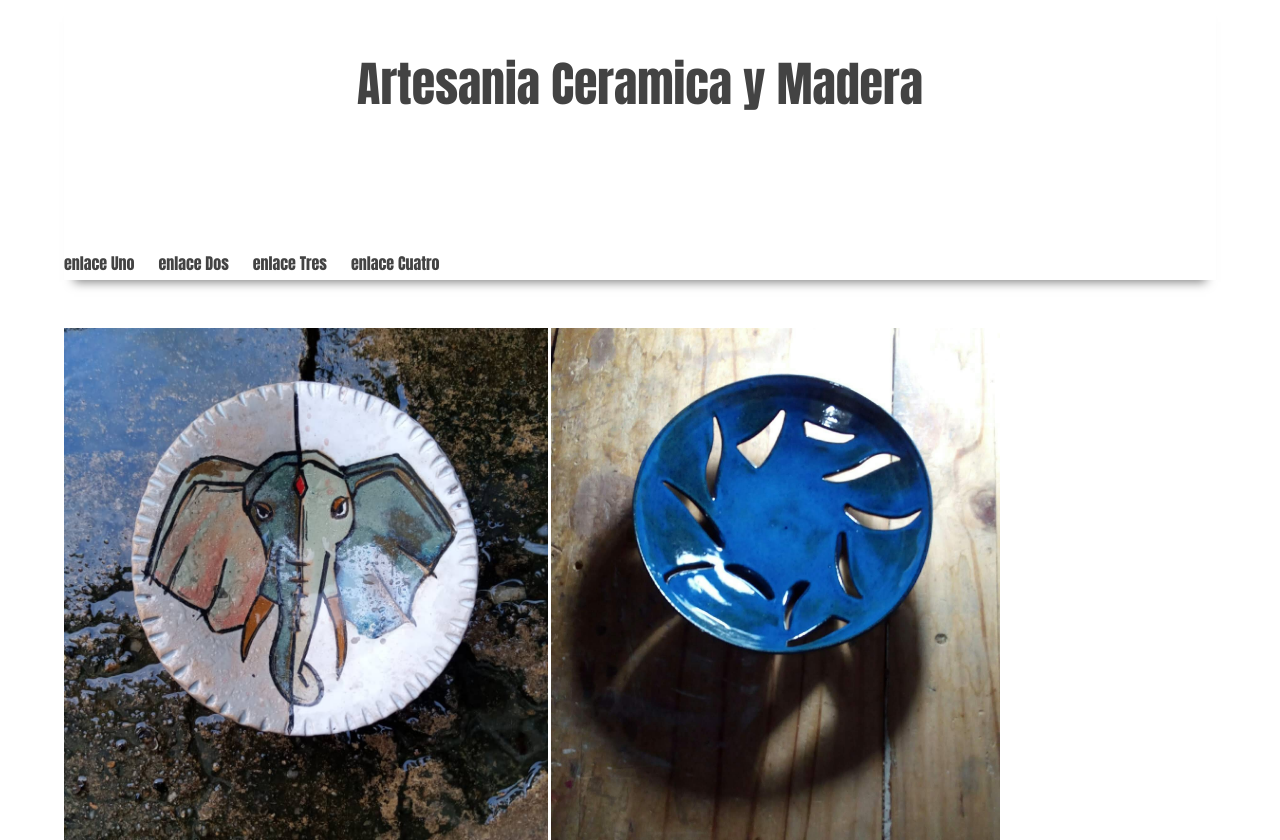
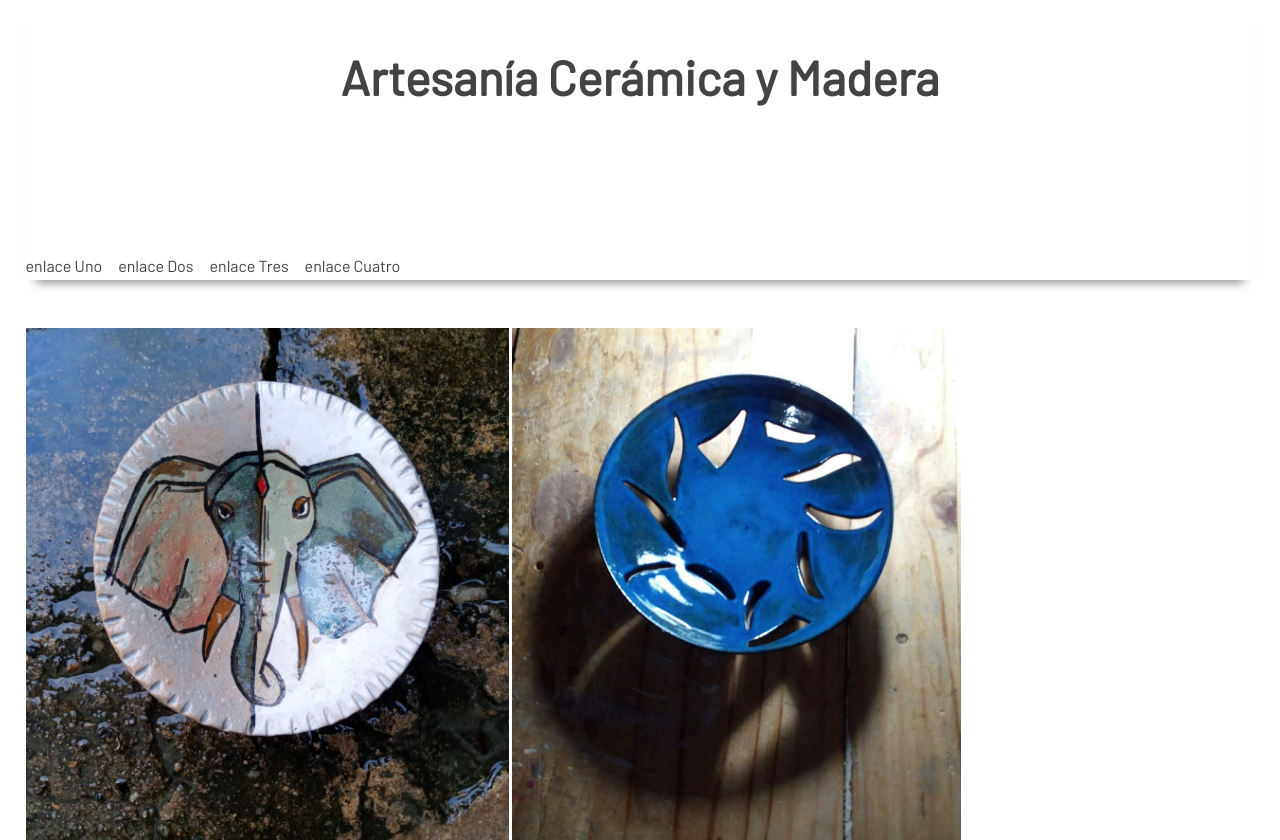
Before and after one commit to Endzelisp/erika_endzelis_website, a plain HTML site: page index.html in a window 1280 px wide. Shown: the top 840 px of the page. Drawn offline with Linux system fonts and the light colour scheme.

Commit message:
Style header items add font style
Add flex container to organize image section

```diff
--- a/index.html
+++ b/index.html
@@ -9,7 +9,7 @@
 </head>
 <body>
   <header class="header-container">
-    <h1>Artesania Ceramica y Madera</h1>
+    <h1>Artesanía Cerámica y Madera</h1>
     <nav class="header-container__nav">
       <ul>
         <li><a href="#" target="_blank" rel="noopener noreferrer">enlace Uno</a></li>
@@ -20,7 +20,7 @@
     </nav>
   </header>
   <main>
-    <section>
+    <section class="main-gallery">
       <img src="./img/img06.jpg" height="512" alt="">
       <img src="./img/img03.jpg" height="512" alt="">
       <img src="./img/img01.jpg" height="512" alt="">
--- a/styles.css
+++ b/styles.css
@@ -1,3 +1,5 @@
+@import url('https://fonts.googleapis.com/css2?family=Barlow&display=swap');
+
 :root {
   --gray-text: #434343
 }
@@ -12,15 +14,15 @@
 
 html {
   color: var(--gray-text);
-  margin: 0 4rem 2rem 4rem;
-  font-family: Impact, Haettenschweiler, 'Arial Narrow Bold', sans-serif;
+  margin: 0 2% 0 2%;
+  font-family: 'Barlow', sans-serif, Impact, 'Arial Narrow Bold';
 }
 
 .header-container {
   display: flex;
   flex-direction: column;
   justify-content: space-between;
-  height: 35vh;
+  min-height: 35vh;
   margin-bottom: 3rem;
   box-shadow: 0 12px 10px -10px rgba(0, 0, 0, 0.5);
 }
@@ -33,7 +35,7 @@ html {
 
 .header-container__nav ul {
   display: flex;
-  gap: 1.5rem;
+  gap: 1rem;
   margin-bottom: 5px;
 }
 
@@ -45,3 +47,12 @@ html {
   color: var(--gray-text);
   text-decoration: none;
 }
+
+.main-galery {
+  display: flex;
+}
+
+.main-galery img {
+  max-width: 100%;
+  height: auto;
+}
```
